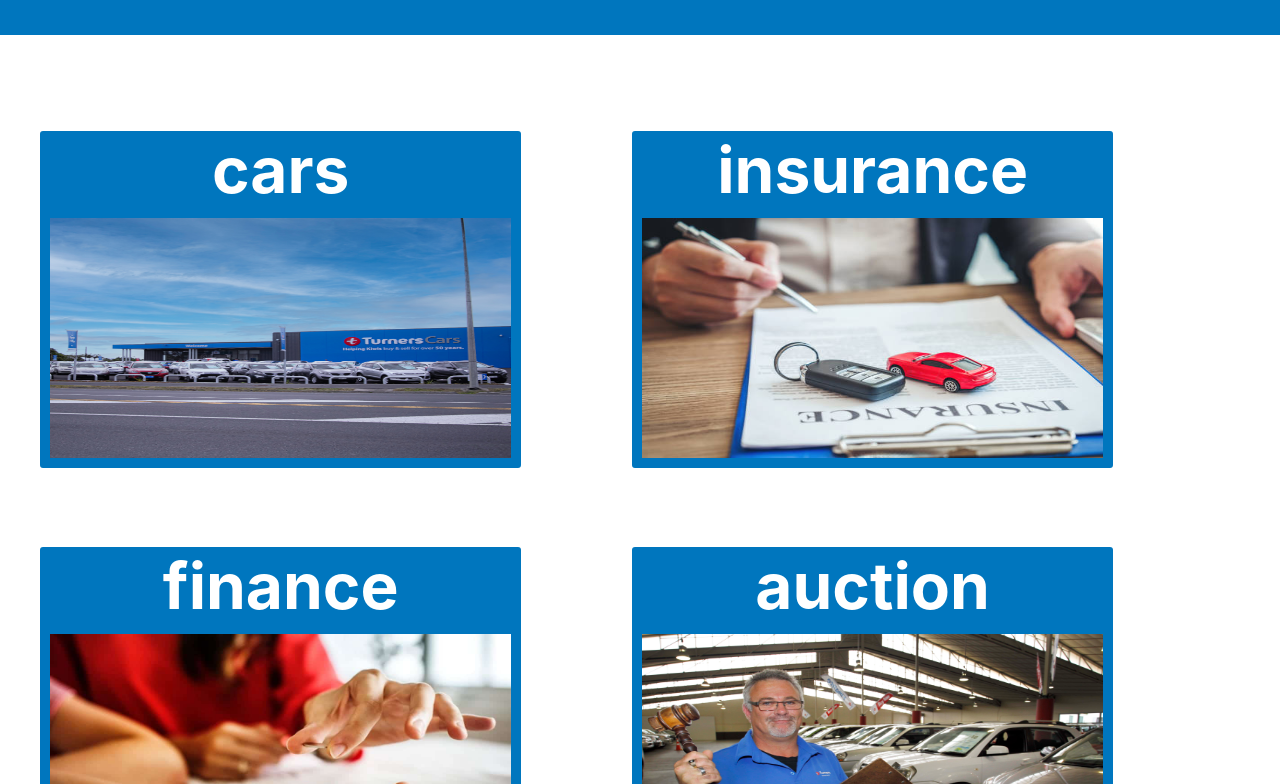
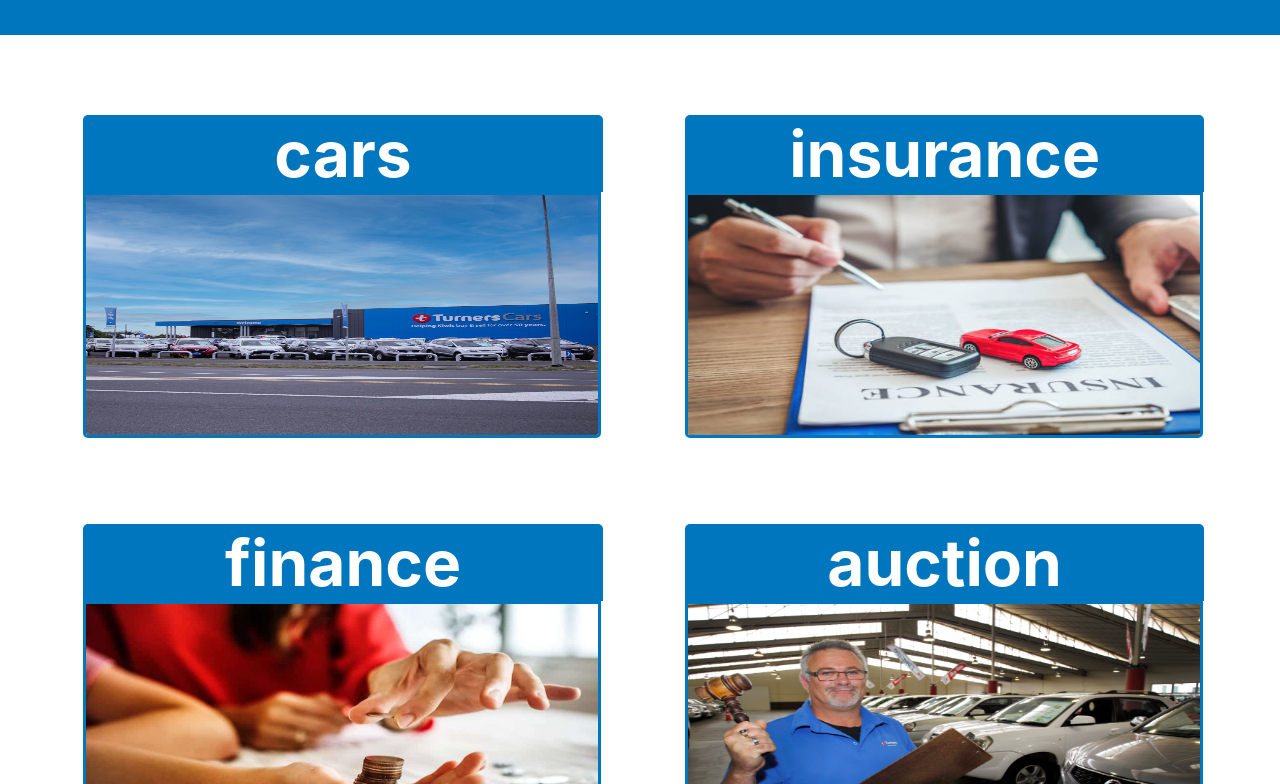
Before and after one commit to Melvin-n/turners-ux, a React (Create React App) app: page / in a window 1280 px wide. Shown: the part 876-1660 px from the top of the page. Built offline with nearby package versions, Linux system fonts and the light colour scheme.

Commit message:
added docker file

```diff
--- a/src/css/homepage.css
+++ b/src/css/homepage.css
@@ -55,6 +55,8 @@
     font-size: 3vw;
     text-decoration: underline;
     text-decoration-color: var(--main-red);
+    text-underline-offset: 0.5vh;
+    text-decoration-thickness: 1vh;
 }
 
 #homepage-navbar {
@@ -91,30 +93,35 @@
     text-decoration: underline;
     text-decoration-color: #C03145;
     font-size: 3vw;
+    text-underline-offset: 1vh;
 }
 
 #homepage-navigation-options {
     display: flex;
     flex-direction: row;
     flex-wrap: wrap;
-    gap: 5vw;
+    justify-content: center;
+    gap: 7vw;
     margin: 10vh 0;
+    width: 100%;
 }
 
 .homepage-nav-figure {
-    width: 35vw;
+    width: 40vw;
     height: 40vh;
     display: flex;
     flex-direction: column;
     gap: 0;
+    margin: 0;
+    padding: 0;
 }
 
 .homepage-nav-image {
-    width: 36vw;
+    width: 40vw;
     height: 30vh;
-    border-bottom-left-radius: 3px;
-    border-bottom-right-radius: 3px;
-    border: 0.8vw solid var(--main-blue);
+    border-bottom-left-radius: 5px;
+    border-bottom-right-radius: 5px;
+    border: 0.3vw solid var(--main-blue);
     margin: 0;
     object-fit: 0 -50% ;
 }
@@ -123,9 +130,9 @@
     background-color: var(--main-blue);
     color: white;
     height: 40%;
-    width: 37.6vw;
+    width: 40.6vw;
     font-size: 5vw;
-    border-top-right-radius: 3px;
-    border-top-left-radius: 3px;
+    border-top-right-radius: 5px;
+    border-top-left-radius: 5px;
     margin: 0;
 }
```
Also changed, not shown: 2 other files (tests, documents, lock files or other folders).
